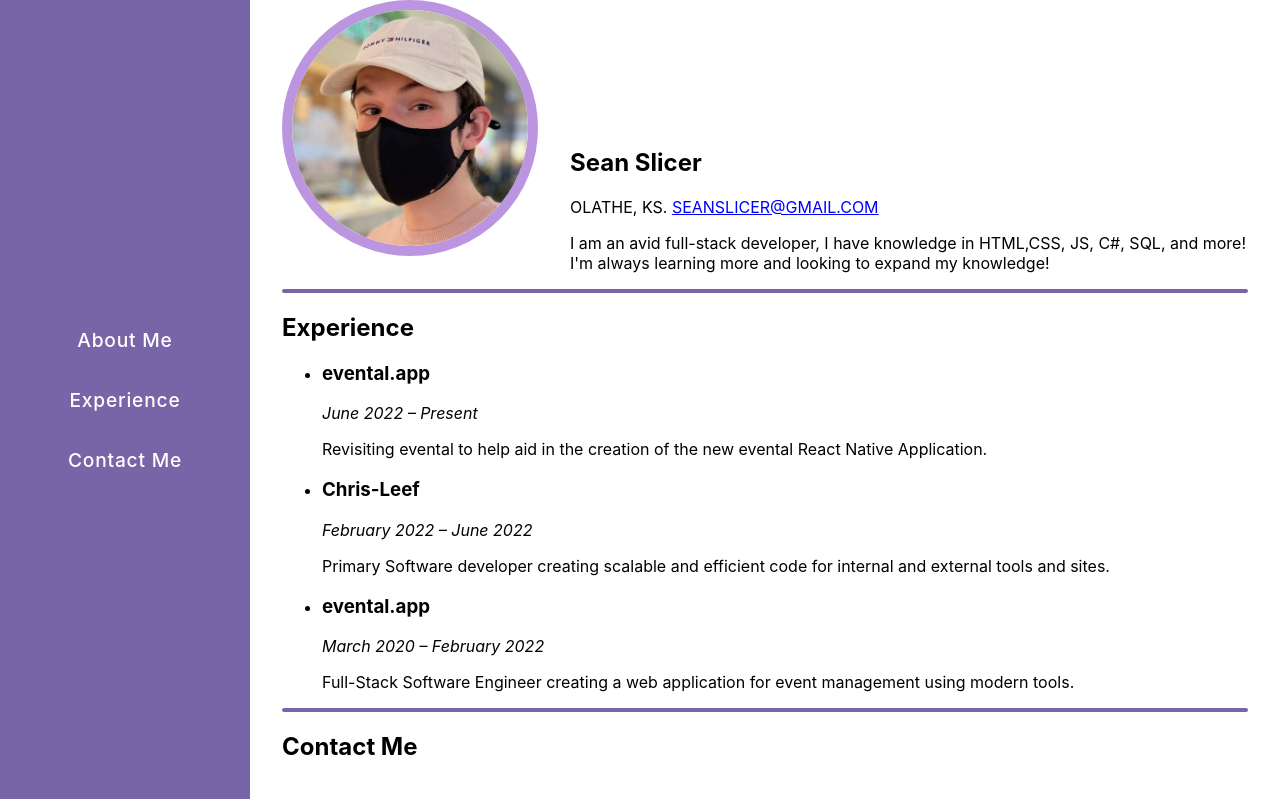
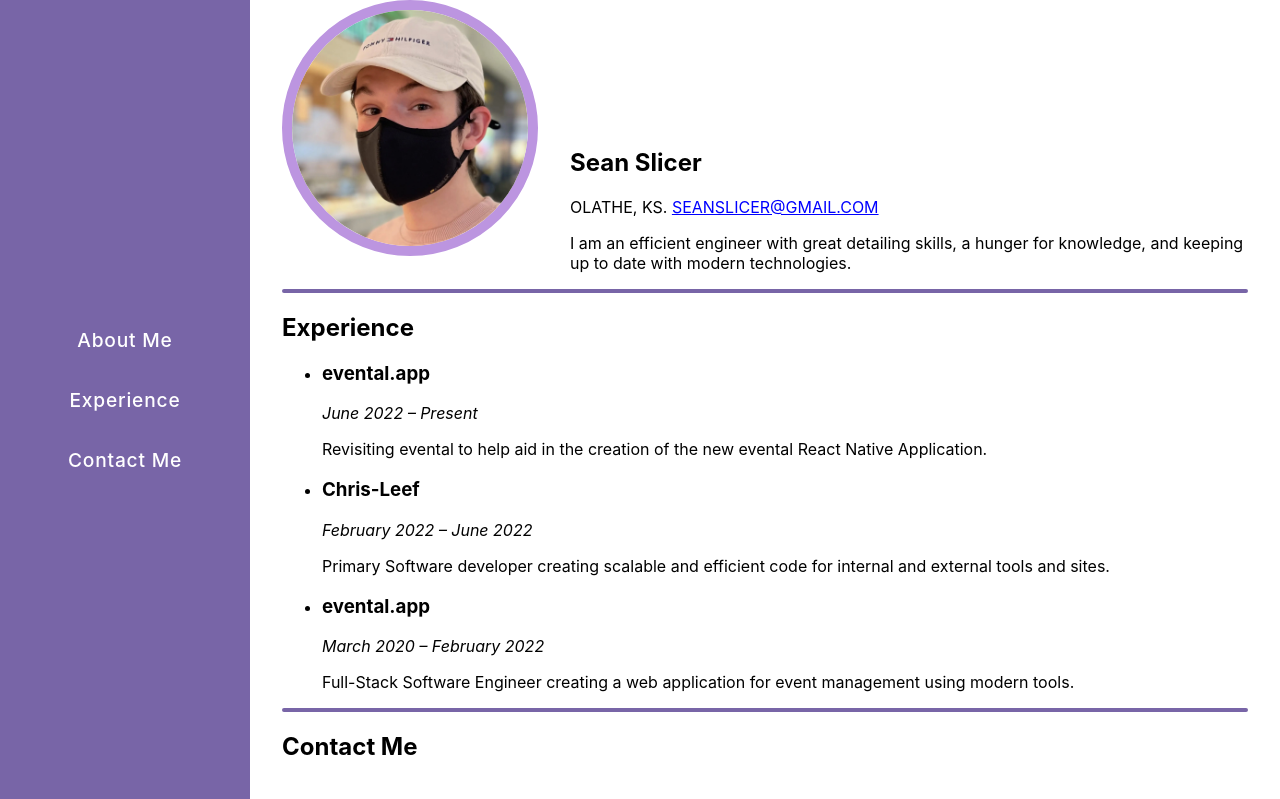
Before and after one commit to SeanSlicer/Personal_Site_React, a Next.js app: page / in a window 1280 px wide. Shown: the top 799 px of the page. Built offline with nearby package versions, Linux system fonts and the light colour scheme.

Commit message:
description html update

```diff
--- a/src/pages/index.js
+++ b/src/pages/index.js
@@ -35,9 +35,8 @@ export default function Home() {
               <a href="mailto:seanslicer@gmail.com">SEANSLICER@GMAIL.COM</a>
             </p>
             <p>
-              I am an avid full-stack developer, I have knowledge in HTML,CSS,
-              JS, C#, SQL, and more! I&apos;m always learning more and looking
-              to expand my knowledge!
+              I am an efficient engineer with great detailing skills, a hunger
+              for knowledge, and keeping up to date with modern technologies.
             </p>
           </div>
         </section>
```
